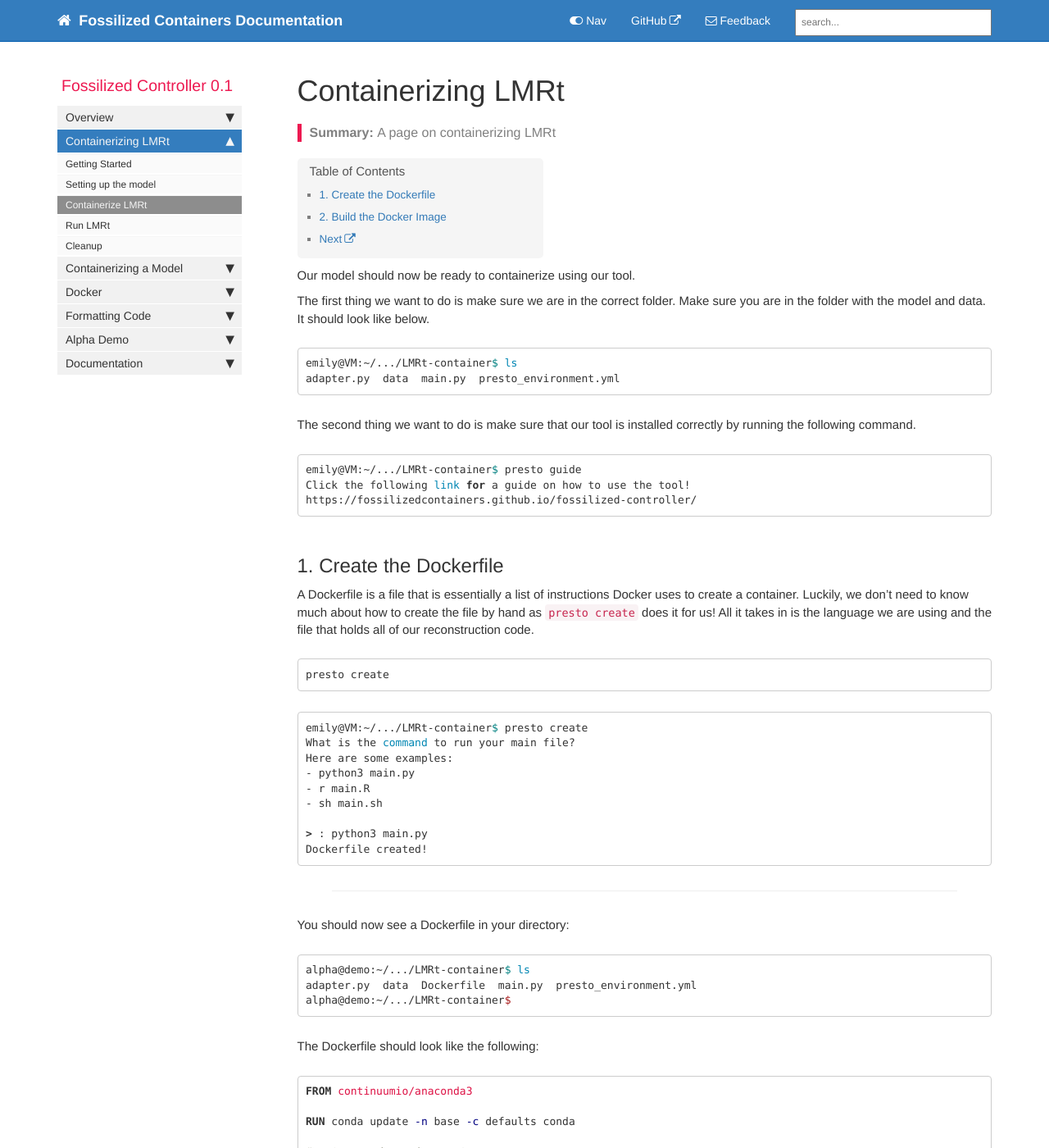
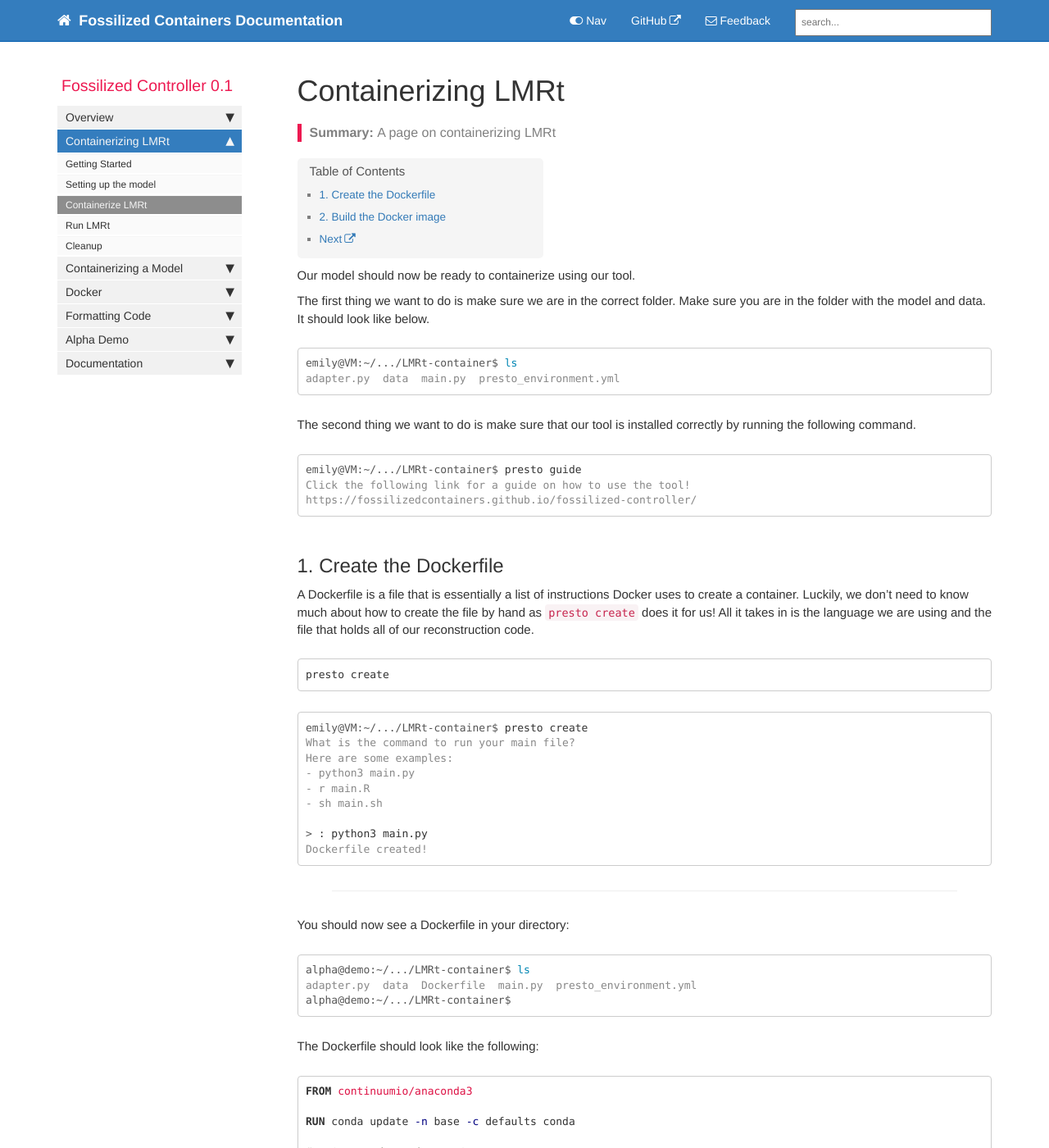
Before and after one commit to FossilizedContainers/fossilized-controller, a Jekyll site: the page built from docs/pages/LMRt_example/containerize_lmrt.md, in a window 1280 px wide and 1400 px high. Shown: the whole window at 82% size. Built offline with Jekyll 4.4.1, drawn with Linux system fonts in a browser that asks for light colours; comment, search, counter and statistics services are not loaded; some of the changed text lies outside the part shown.

Commit message:
DOCS: updated formatting

````diff
--- a/docs/pages/LMRt_example/containerize_lmrt.md
+++ b/docs/pages/LMRt_example/containerize_lmrt.md
@@ -10,12 +10,12 @@ summary: A page on containerizing LMRt
 Our model should now be ready to containerize using our tool.
 
 The first thing we want to do is make sure we are in the correct folder. Make sure you are in the folder with the model and data. It should look like below.
-```bash
+```console
 emily@VM:~/.../LMRt-container$ ls
 adapter.py  data  main.py  presto_environment.yml
 ```
 The second thing we want to do is make sure that our tool is installed correctly by running the following command.
-```bash
+```console
 emily@VM:~/.../LMRt-container$ presto guide
 Click the following link for a guide on how to use the tool!
 https://fossilizedcontainers.github.io/fossilized-controller/
@@ -28,7 +28,7 @@ A Dockerfile is a file that is essentially a list of instructions Docker uses to
 presto create
 ```
 
-```bash
+```console
 emily@VM:~/.../LMRt-container$ presto create
 What is the command to run your main file?
 Here are some examples:
@@ -42,7 +42,7 @@ Dockerfile created!
 ---
 
 You should now see a Dockerfile in your directory:
-```bash
+```console
 alpha@demo:~/.../LMRt-container$ ls
 adapter.py  data  Dockerfile  main.py  presto_environment.yml
 alpha@demo:~/.../LMRt-container$
@@ -67,7 +67,7 @@ COPY . /
 CMD conda run --no-capture-output -n presto_container python3 main.py
 ```
 
-## 2. Build the Docker Image
+## 2. Build the Docker image
 More information about what Docker Images are can be found
 [here](/docker.html#docker-images). Images are essentially what your container uses to run so they need to be built first.
 
@@ -81,7 +81,7 @@ This process will take time to complete. On my personal machine it took 8-10 min
 presto build lmrt
 ```
 
-```bash
+```console
 emily@VM:~/.../LMRt-container$ presto build lmrt
 Building the image.... This might take a while
 ```
````
Also changed, not shown: other parts of docs/pages/LMRt_example/containerize_lmrt.md (+2 -2 lines), docs/pages/Containerizing_guide/clean_containers.md (+3 -3 lines), docs/pages/Containerizing_guide/containerize_model.md (+2 -2 lines), docs/pages/LMRt_example/gathering_files.md (+5 -5 lines), docs/pages/LMRt_example/modifying_main.md (+2 -2 lines), docs/pages/LMRt_example/run_lmrt.md (+3 -3 lines).
